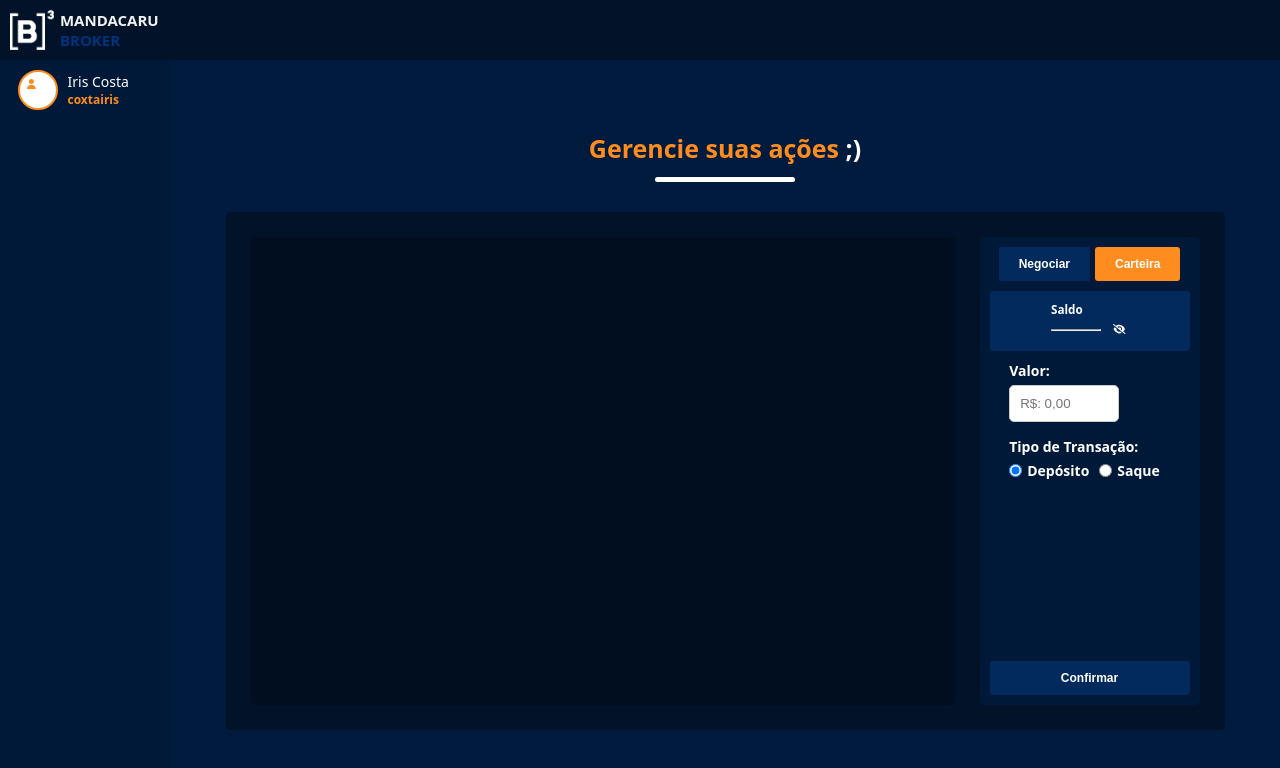
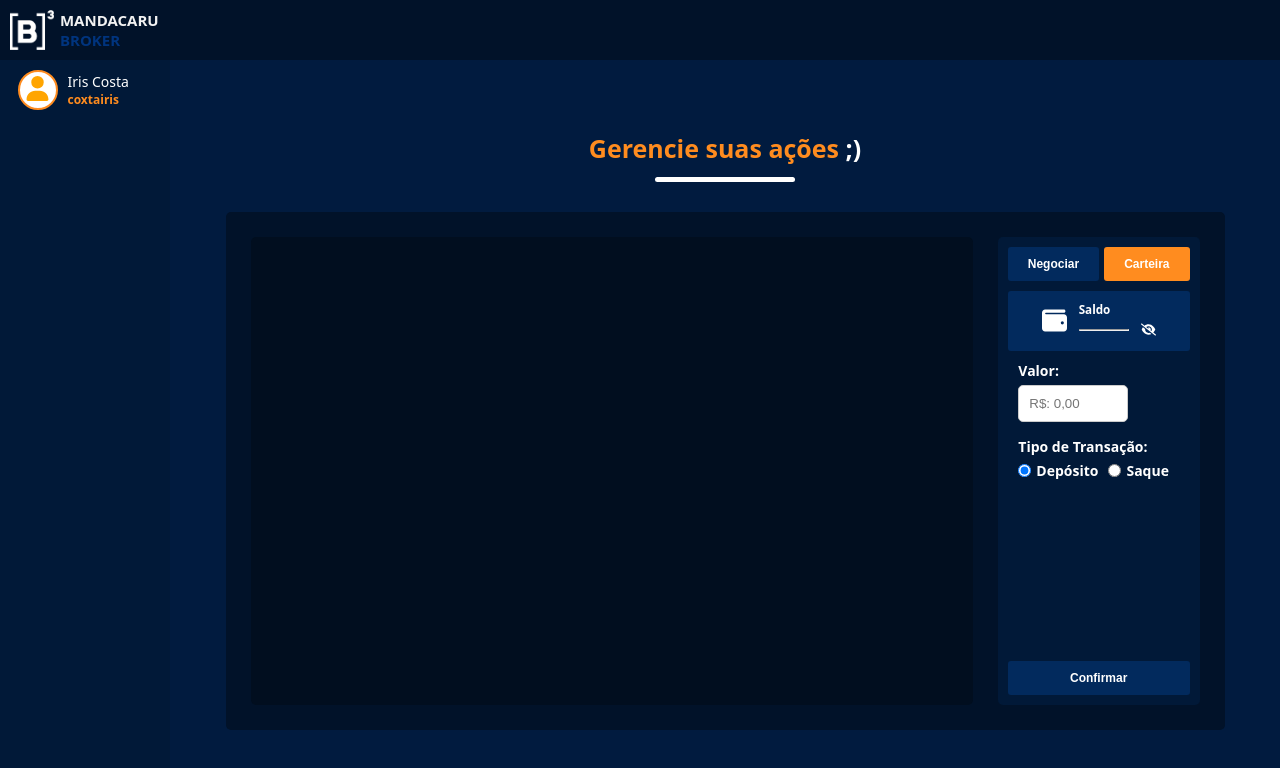
Before and after one commit to izaiasmachado/mandacarubroker-front, a Next.js app: page /dashboard in a window 1280 px wide. Both pictures are taken after a click on the button "Carteira". Shown: the top 768 px of the page. Built offline with nearby package versions, Linux system fonts and the light colour scheme.

Commit message:
:bug: fix: icon's library and size

```diff
--- a/package.json
+++ b/package.json
@@ -9,10 +9,6 @@
     "lint": "next lint"
   },
   "dependencies": {
-    "@fortawesome/fontawesome-svg-core": "^6.5.1",
-    "@fortawesome/free-brands-svg-icons": "^6.5.1",
-    "@fortawesome/free-solid-svg-icons": "^6.5.1",
-    "@fortawesome/react-fontawesome": "^0.2.0",
     "next": "14.1.1",
     "react": "^18",
     "react-dom": "^18",
--- a/src/components/BalanceGroup/index.js
+++ b/src/components/BalanceGroup/index.js
@@ -1,9 +1,8 @@
 "use client";
 
 import { useState } from "react";
-import { faWallet, faEye, faEyeSlash } from "@fortawesome/free-solid-svg-icons";
-import { FontAwesomeIcon } from "@fortawesome/react-fontawesome";
 
+import { FaWallet, FaEye, FaEyeSlash } from "react-icons/fa6";
 import * as S from "./styles";
 
 const Balance = () => {
@@ -16,12 +15,16 @@ const Balance = () => {
   return (
     <S.Balance>
       <S.BalanceRightcontent>
+        <FaWallet size={25} color={"#fff"} />
         <S.Currency>
           <h3>Saldo</h3>
           <span>{showPassword ? "R$ 0,00" : <hr></hr>}</span>
         </S.Currency>
-        <S.Icon width={15} height={18} onClick={togglePasswordVisibility}>
-          <FontAwesomeIcon icon={showPassword ? faEye : faEyeSlash} />
+        <S.Icon onClick={togglePasswordVisibility}>
+          {showPassword
+            ?  <FaEye size={15} color={"#fff"} />
+            :  <FaEyeSlash size={15} color={"#fff"} />
+          }
         </S.Icon>
       </S.BalanceRightcontent>
     </S.Balance>
--- a/src/components/BalanceGroup/styles.js
+++ b/src/components/BalanceGroup/styles.js
@@ -8,7 +8,7 @@ export const Balance = styled.div`
     justify-content: space-around;
     background-color: #022A5D;
     color: #fff;
-    min-width: 200px;
+    width: 100%;
     min-height: 60px;
     border-radius: 3px;
 `
--- a/src/components/SideBar/index.js
+++ b/src/components/SideBar/index.js
@@ -1,7 +1,6 @@
 import * as S from "./styles";
 import Balance from "../BalanceGroup";
-import { FontAwesomeIcon } from "@fortawesome/react-fontawesome";
-import { faUser } from "@fortawesome/free-solid-svg-icons";
+import { FaUser } from "react-icons/fa6";
 
 import {
     ContainerProfile,
@@ -15,8 +14,8 @@ const SideBar = () => (
     <S.SideBar>
              <ContainerProfile>
           <ContainerUser>
-            <S.Icon width={20} height={18}>
-              <FontAwesomeIcon icon={faUser} />
+            <S.Icon>
+              <FaUser size={25} color={"orange"} />
             </S.Icon>
           </ContainerUser>
             <InformationUser>
--- a/src/components/SideBar/styles.js
+++ b/src/components/SideBar/styles.js
@@ -25,11 +25,11 @@ export const ContainerProfile = styled.div`
 export const Icon = styled.div`
   width: ${(props) => props.width}px;
   height: ${(props) => props.height}px;
-  color: #ff8c1f;
-  margin-left: 0.75rem;
-  margin-top: 0.45rem;
 `;
 export const ContainerUser = styled.div`
+  display: flex;
+  align-items: center;
+  justify-content: center;
   width: 4rem;
   height: 4rem;
   border-radius: 50%;
```
Also changed, not shown: 2 other files (tests, documents, lock files or other folders).
